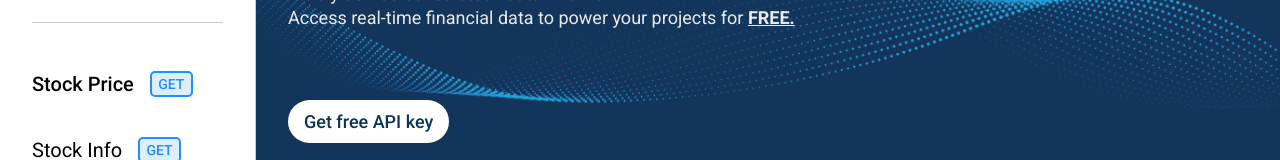
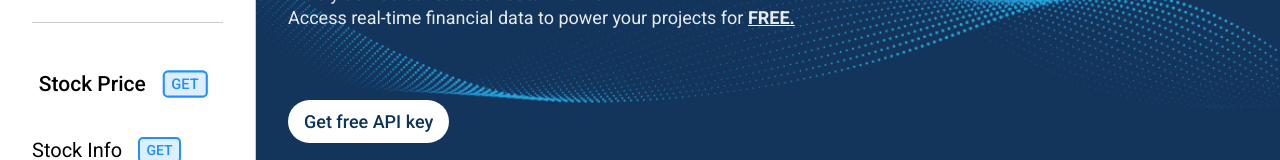
Before and after one commit to dnitecki/finfetch-ui, a React (Create React App) app: page /api/docs in a window 1280 px wide. In both pictures the pointer is over the element 232 px from the left and 240 px from the top of the page. Shown: the part 157-317 px from the top of the page. Built offline with nearby package versions, Linux system fonts and the light colour scheme.

Commit message:
animation

```diff
--- a/src/apps/finfetch-api/pages/documentation/Documentation.scss
+++ b/src/apps/finfetch-api/pages/documentation/Documentation.scss
@@ -80,6 +80,7 @@
 .documentation-nav {
   display: flex;
   flex-direction: column;
+  // justify-content: flex-start;
   row-gap: 2.5rem;
   text-decoration: none;
 }
@@ -117,9 +118,12 @@
   font-weight: 400;
   column-gap: 1rem;
   color: black;
+  transition: all ease 0.2s;
 }
 .documentation-nav-text:hover {
   font-weight: 500;
+  transform: scale(1.05);
+  padding-left: 1rem;
 }
 .request-type-get {
   display: flex;
```
